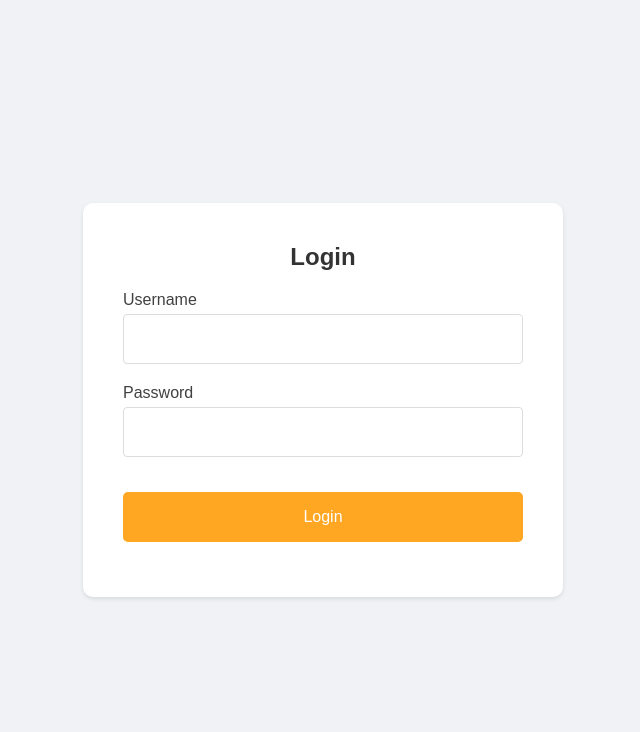
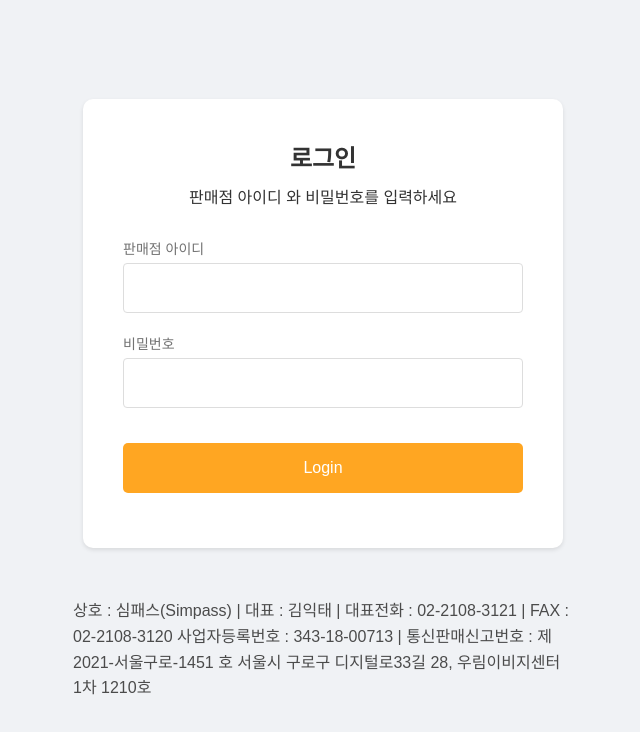
Before and after one commit to itsjasur/vue-manager-simpass, a Vue app: page /login in a window 1280 px wide. Shown: the top 732 px of the page, without its empty margins (317-957 px from the left). Built offline with nearby package versions, Linux system fonts and the light colour scheme.

Commit message:
login page finished

```diff
--- a/src/assets/constants.js
+++ b/src/assets/constants.js
@@ -1,7 +1,9 @@
 export const SIDEMENUNAMES = [
-    "나의 정보",
-    "가입/번호이동 신청서",
-    "랜탈가입 신청서",
-    "신청서 (접수/개통) 현황",
-    "신청서양식 다운로드",
-];
+  '나의 정보',
+  '가입/번호이동 신청서',
+  '랜탈가입 신청서',
+  '신청서 (접수/개통) 현황',
+  '신청서양식 다운로드'
+]
+
+export const BASEURL = 'http://192.168.0.251:8091/api/'
--- a/src/assets/global.css
+++ b/src/assets/global.css
@@ -2,7 +2,7 @@
   --main-color: #ffa622;
   --main-color-hover: #e28b07;
   --border-color: #dddddd;
-  --label-color: #414141;
+  --label-color: #727272;
   --disabled-color: #959595;
   --text-color: #333;
 }
@@ -36,14 +36,14 @@ label {
   display: block;
   margin-bottom: 5px;
   color: var(--label-color);
-  font-size: 16px;
+  font-size: 14px;
 }
 
 input {
   box-sizing: border-box;
   width: 100%;
   height: 50px;
-  padding-left: 13px;
+  padding-left: 12px;
   border: 1px solid var(--border-color);
   border-radius: 4px;
   font-size: 16px;
@@ -54,3 +54,9 @@ input:focus {
   border-color: var(--main-color);
   box-shadow: 0 0 2px var(--main-color);
 }
+
+.input-error-message {
+  margin-top: 5px;
+  color: red;
+  font-size: 14px;
+}
--- a/src/router/index.js
+++ b/src/router/index.js
@@ -4,6 +4,7 @@ import RegistrationView from '../views/RegistrationView.vue'
 import RentalRegistrationView from '../views/RentalRegistrationView.vue'
 import LoginView from '../views/LoginView.vue'
 import DashBaordView from '../views/DashBoardView.vue'
+import { useAuthenticationStore } from '../stores/authentication'
 
 const router = createRouter({
   history: createWebHistory(import.meta.env.BASE_URL),
@@ -65,17 +66,17 @@ const router = createRouter({
 
 router.beforeEach((to, from, next) => {
   if (to.meta.requiresAuth) {
-    const token = localStorage.getItem('token')
-    console.log(token)
+    const token = localStorage.getItem('accessToken')
+    // console.log(token)
     if (token) {
-      // User is authenticated, proceed to the route
+      // authenticated, proceed to the route
       next()
     } else {
-      // User is not authenticated, redirect to login
+      //  not authenticated, redirect to login
       next('/login')
     }
   } else {
-    // Non-protected route, allow access
+    // non-protected route, allow access
     next()
   }
 })
--- a/src/stores/authentication.js
+++ b/src/stores/authentication.js
@@ -3,7 +3,9 @@ import { defineStore } from 'pinia'
 export const useAuthenticationStore = defineStore('status', {
   state: () => ({
     isLoggedIn: true,
-    role: []
+    // role: [],
+    id: '',
+    userName: ''
   }),
 
   actions: {
@@ -11,14 +13,16 @@ export const useAuthenticationStore = defineStore('status', {
       this.isLoggedIn = false
       localStorage.removeItem('token')
       localStorage.removeItem('refreshToken')
-      localStorage.removeItem('role')
+      // localStorage.removeItem('role')
     },
 
-    login(token, refreshToken) {
+    login(token, refreshToken, id, userName) {
       this.isLoggedIn = true
-      localStorage.setItem('token', token)
+      localStorage.setItem('accessToken', token)
       localStorage.setItem('refreshToken', refreshToken)
-      localStorage.setItem('role', JSON.stringify(roles))
+      // localStorage.setItem('role', JSON.stringify(roles))
+      localStorage.setItem('id', id)
+      localStorage.setItem('userName', userName)
     }
 
     // retrieveFromStorage() {
--- a/src/stores/snackbar.js
+++ b/src/stores/snackbar.js
@@ -4,14 +4,14 @@ export const useSnackbarStore = defineStore('snackbar', {
   state: () => ({
     message: '',
     show: false,
-    type: 'success', // or 'error', 'warning', etc.
     timeout: null
   }),
 
   actions: {
-    showSnackbar(message, type = 'success') {
+    showSnackbar(message) {
+      //if text is empty, no need to show snackbar
+      if (message) {
         this.message = message
-      this.type = type
         this.show = true
 
         // clearing any existing timeout
@@ -23,12 +23,13 @@ export const useSnackbarStore = defineStore('snackbar', {
         this.timeout = setTimeout(() => {
           this.hideSnackbar()
         }, 4000)
+      }
     },
 
+    //this hides snackbar
     hideSnackbar() {
       this.show = false
       this.message = ''
-      this.type = 'success'
       this.timeout = null
     }
   }
--- a/src/views/LoginView.vue
+++ b/src/views/LoginView.vue
@@ -1,14 +1,19 @@
 <template>
+  <Snackbar />
+  <div class="main">
     <div class="login-container">
-    <h2>Login</h2>
+      <h2>로그인</h2>
+      <p class="text2">판매점 아이디 와 비밀번호를 입력하세요</p>
       <form @submit.prevent="login">
         <div class="input-group">
-        <label for="username">Username</label>
-        <input type="text" id="username" name="username" required v-model="username" />
+          <label for="username">판매점 아이디</label>
+          <input type="text" id="username" name="username" v-model="username" />
+          <p v-if="!username" class="input-error-message">{{ usernameErr }}</p>
         </div>
         <div class="input-group">
-        <label for="password">Password</label>
-        <input type="password" id="password" name="password" required v-model="password" />
+          <label for="password">비밀번호</label>
+          <input type="password" id="password" name="password" v-model="password" />
+          <p v-if="!password" class="input-error-message">{{ passwordErr }}</p>
         </div>
         <button type="submit" :disabled="isLoading">
           <div v-if="isLoading">
@@ -16,11 +21,14 @@
           </div>
           <div v-else>Login</div>
         </button>
+      </form>
+    </div>
 
-      <p>{{ error }}</p>
-
-      <Snackbar />
-    </form>
+    <p class="foot-note">
+      상호 : 심패스(Simpass) | 대표 : 김익태 | 대표전화 : 02-2108-3121 | FAX : 02-2108-3120
+      사업자등록번호 : 343-18-00713 | 통신판매신고번호 : 제 2021-서울구로-1451 호 서울시 구로구
+      디지털로33길 28, 우림이비지센터 1차 1210호
+    </p>
   </div>
 </template>
 
@@ -29,21 +37,36 @@ import { ref } from 'vue'
 import LoadingSpinner from '../components/Loader.vue'
 import Snackbar from '../components/Snackbar.vue'
 import { useSnackbarStore } from '@/stores/snackbar'
+import { useAuthenticationStore } from '../stores/authentication'
+import { BASEURL } from '@/assets/constants'
 
 const username = ref('')
 const password = ref('')
 
-const error = ref(null)
+const usernameErr = ref('')
+const passwordErr = ref('')
 const isLoading = ref(false)
 
 async function login(event) {
-  // Show the snackbar with a success message
-  useSnackbarStore().showSnackbar('asdas')
-
   console.log('button clicked')
   isLoading.value = true
+
+  // Check if input fields are empty
+  if (!username.value) {
+    usernameErr.value = '아이디를 정확히 입력해주세요'
+  }
+  if (!password.value) {
+    passwordErr.value = '비밀번호를 입력하세요.'
+  }
+
+  // If any input field is empty, do not proceed with the login request
+  if (!username.value || !password.value) {
+    isLoading.value = false
+    return
+  }
+
   try {
-    const response = await fetch('http://192.168.0.251:8091/api/auth/signin', {
+    const response = await fetch(BASEURL + 'auth/signin', {
       method: 'POST',
       headers: { 'Content-Type': 'application/json' },
       body: JSON.stringify({
@@ -53,40 +76,80 @@ async function login(event) {
     })
     if (response.ok) {
       const data = await response.json()
+      console.log(data)
+
+      useAuthenticationStore().login(
+        data['accessToken'],
+        data['refreshToken'],
+        [],
+        data['id'],
+        data['username']
+      )
+
+      window.location.href = '/'
+
       // Handle successful login
     } else {
-      error.value = 'Invalid credentials'
+      useSnackbarStore().showSnackbar('Invalid credentials') // show snackbar with a success message
     }
   } catch (err) {
-    error.value = 'An error occurred during login'
-    console.error(err)
+    console.log(err.toString())
+    useSnackbarStore().showSnackbar(err.toString())
   }
 
   isLoading.value = false
 }
 </script>
 
-<style>
-body {
+<style scoped>
+.main {
+  justify-items: center;
+  align-content: center;
+  align-items: center;
+  justify-content: center;
   display: flex;
-  justify-content: center;
-  align-items: center;
   height: 100vh;
-  background-color: #f0f2f5;
+  background-color: #ffffff;
+  flex-direction: column;
+}
+
+.text2 {
+  padding: 10px 0;
 }
 
 .login-container {
   background-color: #ffffff;
   padding: 40px 40px;
   border-radius: 10px;
-  box-shadow: 0 2px 4px rgba(0, 0, 0, 0.1);
   text-align: center;
   align-items: center;
-  width: 400px;
+  justify-self: center;
+  width: 80%;
 }
 
 .input-group {
   margin: 20px 0;
   text-align: left;
 }
+
+.foot-note {
+  padding-top: 50px;
+  width: 80%;
+  color: #4b4b4b;
+  line-height: 1.6;
+}
+
+@media (min-width: 768px) {
+  .main {
+    background-color: #f0f2f5;
+  }
+  .login-container {
+    width: 400px;
+    box-shadow: 0 2px 4px rgba(0, 0, 0, 0.1);
+  }
+
+  .foot-note {
+    width: 500px;
+  }
+}
 </style>
```
Lines whose indentation alone changed are shown as unchanged.
